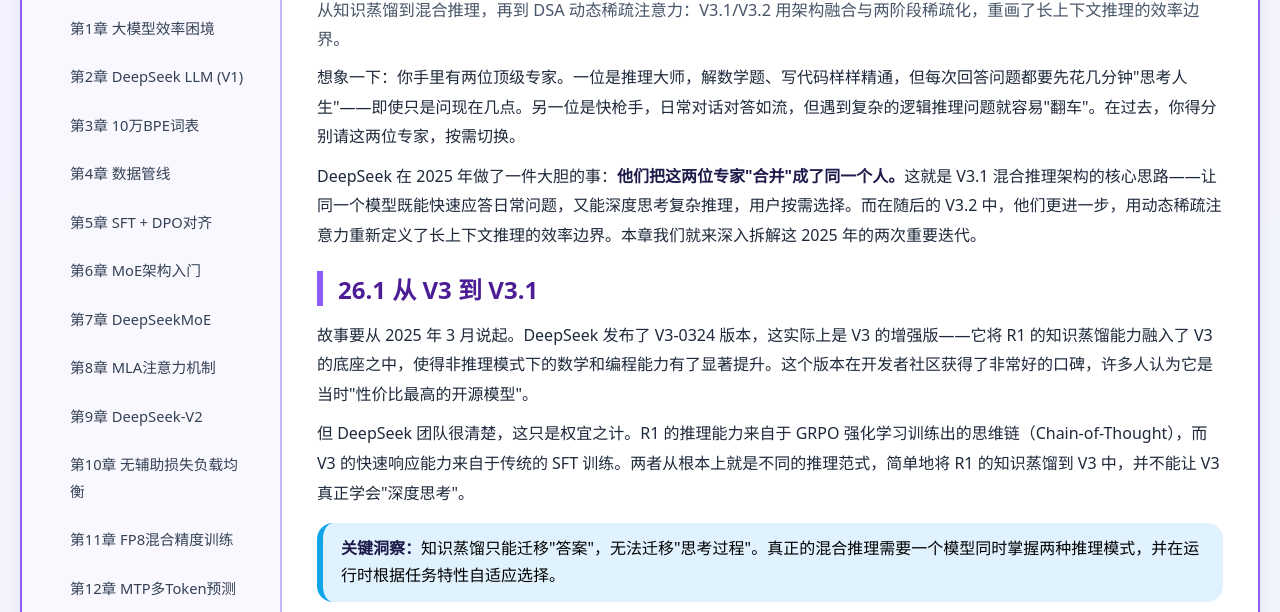
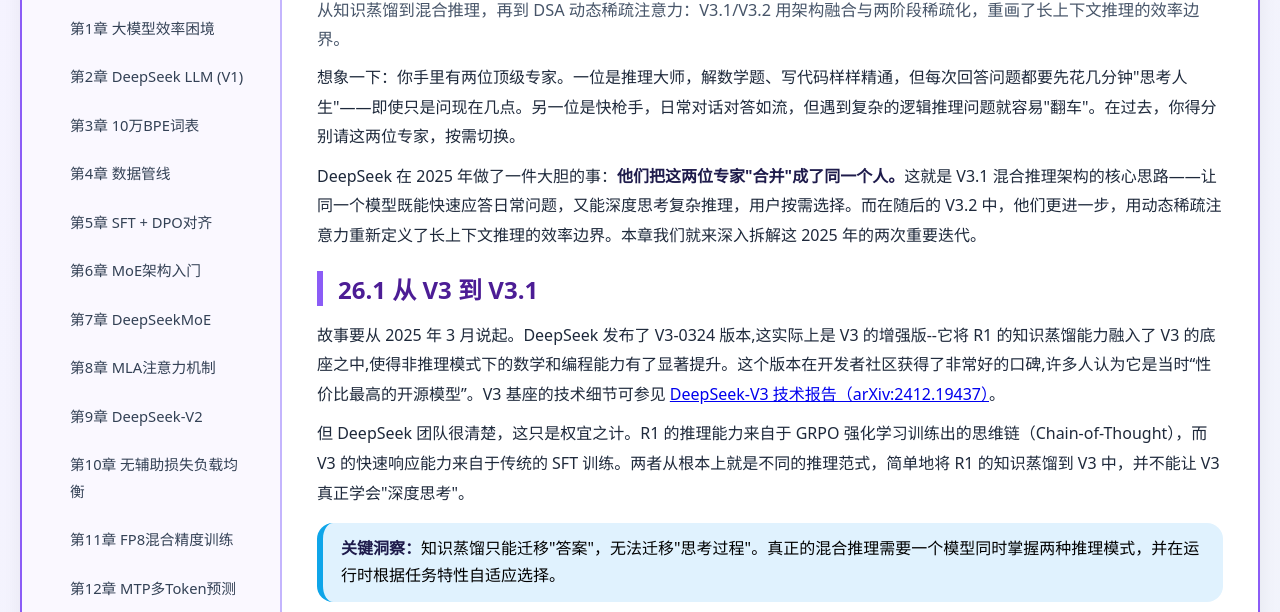
Before and after one commit to 1998x-stack/deepseek-tutorial, a plain HTML site: page 26.html in a window 1280 px wide. Shown: the part 117-729 px from the top of the page. Drawn offline with Linux system fonts and the light colour scheme.

Commit message:
docs(deepseek-tutorial): 第26、28章补充 V3/R1 技术报告引用

```diff
--- a/26.html
+++ b/26.html
@@ -55,7 +55,7 @@
 
         <h2>26.1 从 V3 到 V3.1</h2>
 
-        <p>故事要从 2025 年 3 月说起。DeepSeek 发布了 V3-0324 版本，这实际上是 V3 的增强版——它将 R1 的知识蒸馏能力融入了 V3 的底座之中，使得非推理模式下的数学和编程能力有了显著提升。这个版本在开发者社区获得了非常好的口碑，许多人认为它是当时"性价比最高的开源模型"。</p>
+        <p>故事要从 2025 年 3 月说起。DeepSeek 发布了 V3-0324 版本,这实际上是 V3 的增强版--它将 R1 的知识蒸馏能力融入了 V3 的底座之中,使得非推理模式下的数学和编程能力有了显著提升。这个版本在开发者社区获得了非常好的口碑,许多人认为它是当时“性价比最高的开源模型”。V3 基座的技术细节可参见 <a href="https://arxiv.org/abs/2412.19437">DeepSeek-V3 技术报告（arXiv:2412.19437）</a>。</p>
 
         <p>但 DeepSeek 团队很清楚，这只是权宜之计。R1 的推理能力来自于 GRPO 强化学习训练出的思维链（Chain-of-Thought），而 V3 的快速响应能力来自于传统的 SFT 训练。两者从根本上就是不同的推理范式，简单地将 R1 的知识蒸馏到 V3 中，并不能让 V3 真正学会"深度思考"。</p>
 
```
Also changed, not shown: 28.html (+1 -1 lines).
